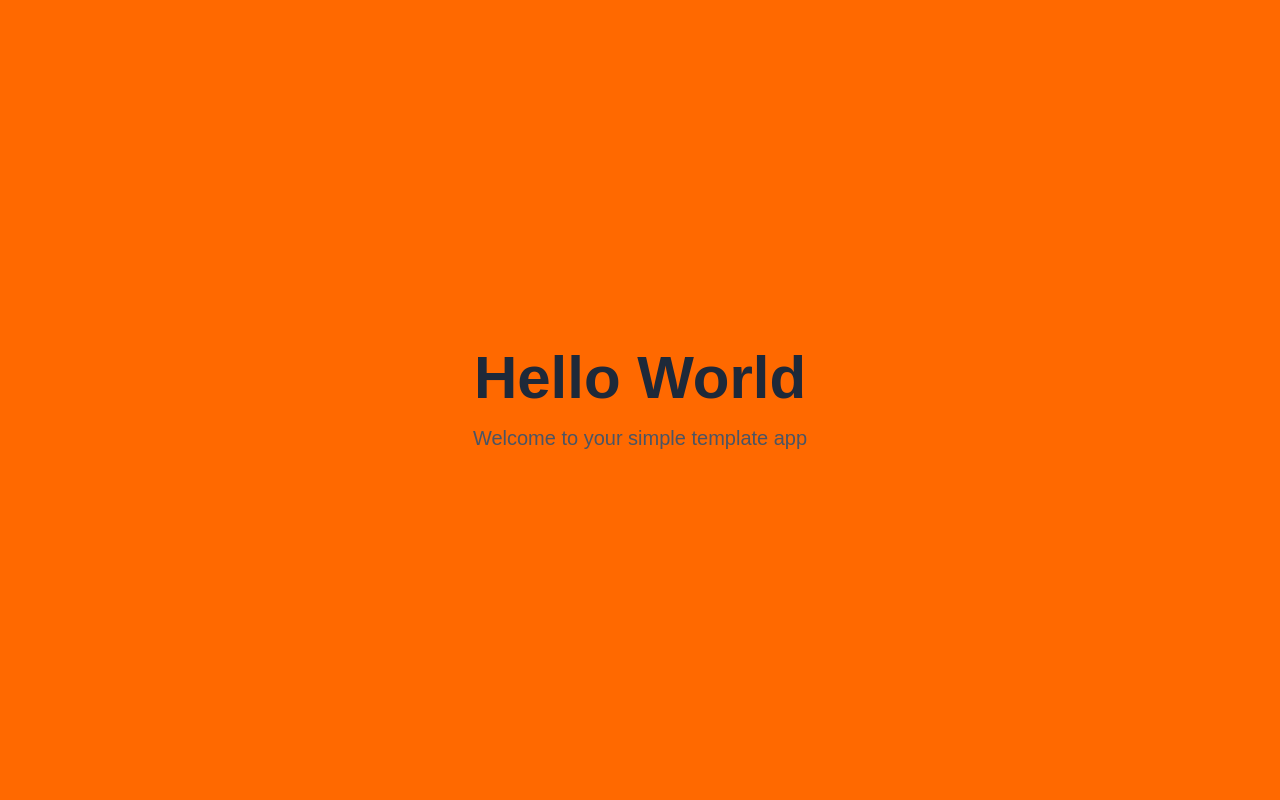
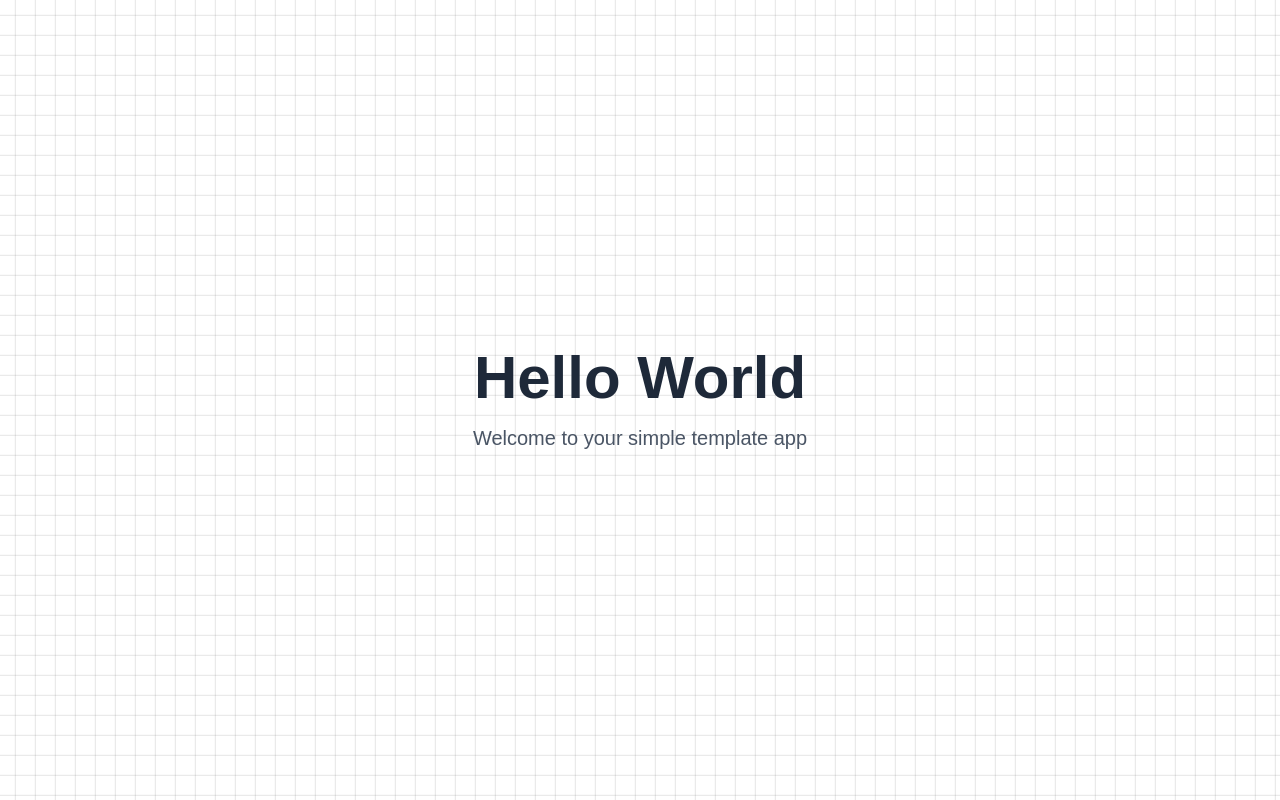
Before and after one commit to ns-test-org/new-web-app-room, a Next.js app in the folder packages/new-web-app-room/: page / in a window 1280 px wide. Built offline with nearby package versions, Linux system fonts and the light colour scheme.

Commit message:
AI chat session: Updated code and files

```diff
--- a/packages/new-web-app-room/src/app/globals.css
+++ b/packages/new-web-app-room/src/app/globals.css
@@ -36,3 +36,16 @@ body {
 * {
   transition: background-color 0.3s ease, border-color 0.3s ease, color 0.3s ease;
 }
+
+/* Animated grid background */
+@keyframes gridMove {
+  0% { background-position: 0 0; }
+  100% { background-position: 20px 20px; }
+}
+
+.animated-grid {
+  background-color: white;
+  background-image: linear-gradient(rgba(0,0,0,.1) 1px, transparent 1px), linear-gradient(90deg, rgba(0,0,0,.1) 1px, transparent 1px);
+  background-size: 20px 20px;
+  animation: gridMove 2s linear infinite;
+}
--- a/packages/new-web-app-room/src/app/page.tsx
+++ b/packages/new-web-app-room/src/app/page.tsx
@@ -1,6 +1,6 @@
 export default function Home() {
   return (
-    <div className="min-h-screen flex items-center justify-center bg-orange-500">
+    <div className="min-h-screen flex items-center justify-center animated-grid">
       <div className="text-center">
         <h1 className="text-6xl font-bold text-gray-800 mb-4">
           Hello World
```
